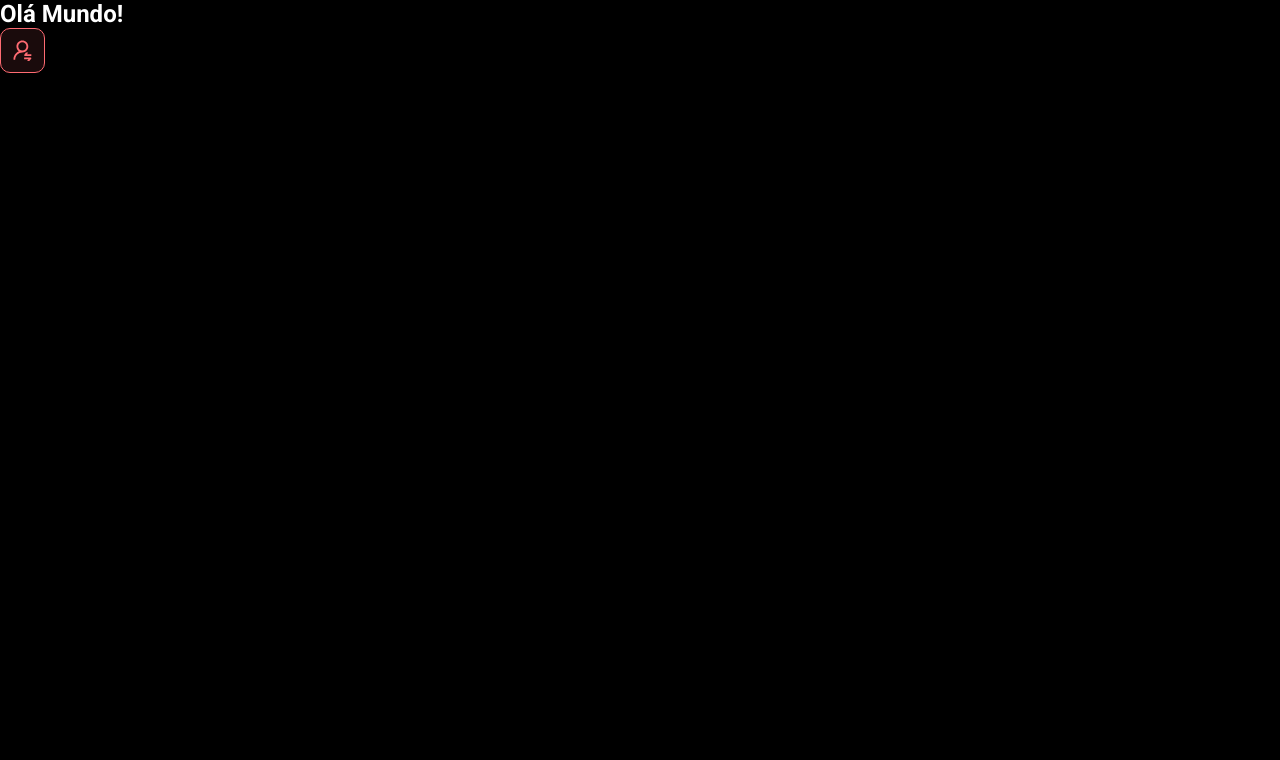
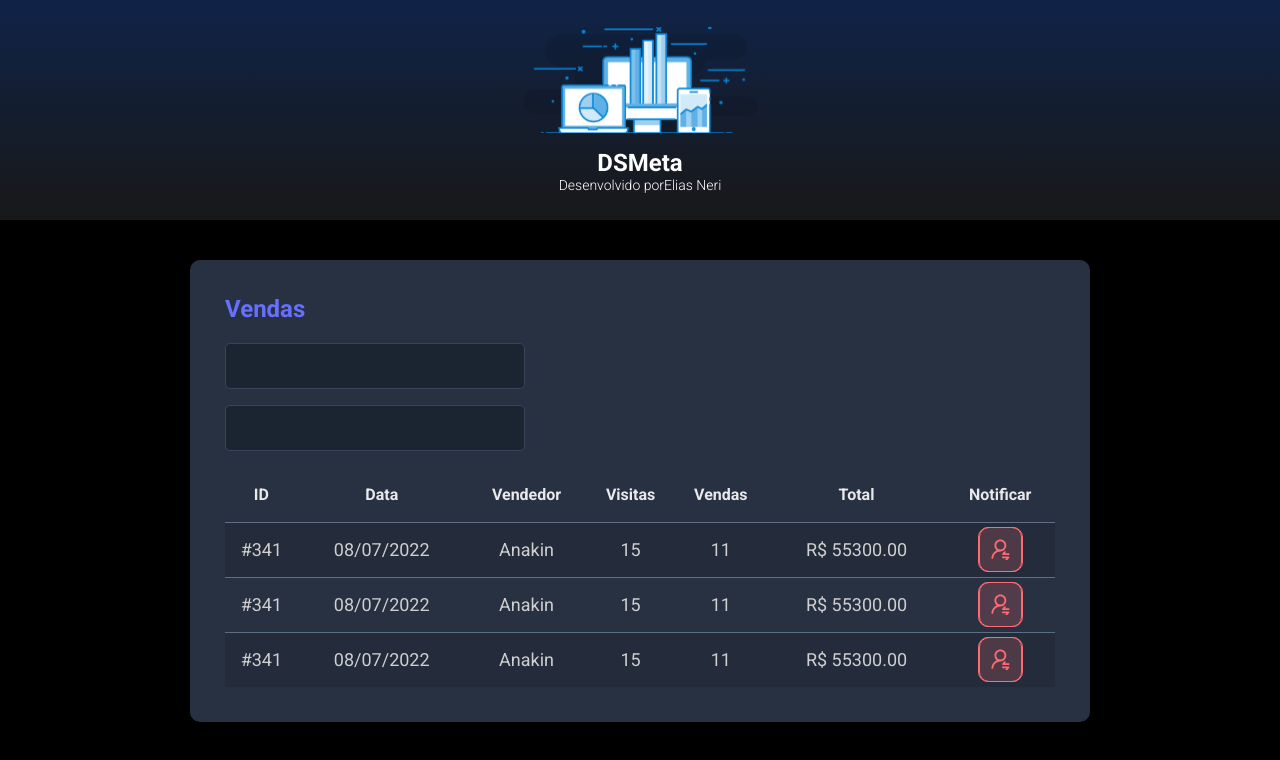
Before and after one commit to eliasneri/DS-Meta, a React (Vite) app in the folder frontend/: page / in a window 1280 px wide. Shown: the top 760 px of the page. Built offline with nearby package versions, Linux system fonts and the light colour scheme.

Commit message:
Others Componentes

```diff
--- a/frontend/index.html
+++ b/frontend/index.html
@@ -2,7 +2,7 @@
 <html lang="pt-BR">
   <head>
     <meta charset="UTF-8" />
-    <link rel="icon" type="image/svg+xml" href="/vite.svg" />
+
     <meta name="viewport" content="width=device-width, initial-scale=1.0" />
     <title>Elias Neri</title>
   </head>
--- a/frontend/src/App.tsx
+++ b/frontend/src/App.tsx
@@ -1,11 +1,20 @@
+import Header from "./components/header"
+import SalesCard from "./components/salescard"
 import NotificationButton from "./components/notificationButton"
 
 function App() {
 
     return (
         <>
-            <h2>Olá Mundo!</h2>
-            <NotificationButton />
+            <Header />
+                <main>
+                    <section id="sales">
+                        <div className="dsmeta-container">
+                             <SalesCard />
+                        </div>
+
+                    </section>
+                </main>
         </>
     )
 }
--- /dev/null
+++ b/frontend/src/components/header/index.tsx
@@ -0,0 +1,19 @@
+import logo from '../../assets/img/logo.svg'
+import './styles.css'
+
+function Header() {
+    return (
+        <header>
+            <div className="dsmeta-logo-container">
+                <img src={logo} alt="DSMeta" />
+                <h1>DSMeta</h1>
+                <p>
+                    Desenvolvido por
+                    <a href="www.github.com/eliasneri">Elias Neri</a>
+                </p>
+            </div>
+        </header>
+    )
+}
+
+export default Header
--- /dev/null
+++ b/frontend/src/components/header/styles.css
@@ -0,0 +1,27 @@
+header {
+    background: linear-gradient(180deg, #102347 0%, #181818 100%);
+    height: 220px;
+    display: flex;
+    align-items: center;
+    justify-content: center;
+  }
+
+  .dsmeta-logo-container {
+    display: flex;
+    flex-direction: column;
+    align-items: center;
+  }
+
+  .dsmeta-logo-container img {
+    width: 235px;
+  }
+
+  .dsmeta-logo-container h1 {
+    margin-top: 15px;
+    font-size: 24px;
+  }
+
+  .dsmeta-logo-container p {
+    font-size: 14px;
+    font-weight: 300;
+  }
--- a/frontend/src/components/notificationButton/index.tsx
+++ b/frontend/src/components/notificationButton/index.tsx
@@ -5,7 +5,6 @@
     return (
         <div className="dsmeta-red-btn">
             <img src= {icon} alt="Notification" />
-
         </div>
 
     )
--- /dev/null
+++ b/frontend/src/components/salescard/index.tsx
@@ -0,0 +1,83 @@
+import NotificationButton from '../notificationButton'
+import './styles.css'
+
+function SalesCard() {
+    return  (
+        <div className="dsmeta-card">
+            <h2 className="dsmeta-sales-title">Vendas</h2>
+            <div>
+                <div className="dsmeta-form-control-container">
+                    <input className="dsmeta-form-control" type="text" />
+                </div>
+                <div className="dsmeta-form-control-container">
+                    <input className="dsmeta-form-control" type="text" />
+                </div>
+            </div>
+
+            <div>
+                <table className="dsmeta-sales-table">
+                    <thead>
+                        <tr>
+                            <th className="show992">ID</th>
+                            <th className="show576">Data</th>
+                            <th>Vendedor</th>
+                            <th className="show992">Visitas</th>
+                            <th className="show992">Vendas</th>
+                            <th>Total</th>
+                            <th>Notificar</th>
+                        </tr>
+                    </thead>
+                    <tbody>
+                        <tr>
+                            <td className="show992">#341</td>
+                            <td className="show576">08/07/2022</td>
+                            <td>Anakin</td>
+                            <td className="show992">15</td>
+                            <td className="show992">11</td>
+                            <td>R$ 55300.00</td>
+                            <td>
+                                <div className="dsmeta-red-btn-container">
+                                    <div className="dsmeta-red-btn">
+                                        <NotificationButton />
+                                    </div>
+                                </div>
+                            </td>
+                        </tr>
+                        <tr>
+                            <td className="show992">#341</td>
+                            <td className="show576">08/07/2022</td>
+                            <td>Anakin</td>
+                            <td className="show992">15</td>
+                            <td className="show992">11</td>
+                            <td>R$ 55300.00</td>
+                            <td>
+                                <div className="dsmeta-red-btn-container">
+                                    <div className="dsmeta-red-btn">
+                                        <NotificationButton />
+                                    </div>
+                                </div>
+                            </td>
+                        </tr>
+                        <tr>
+                            <td className="show992">#341</td>
+                            <td className="show576">08/07/2022</td>
+                            <td>Anakin</td>
+                            <td className="show992">15</td>
+                            <td className="show992">11</td>
+                            <td>R$ 55300.00</td>
+                            <td>
+                                <div className="dsmeta-red-btn-container">
+                                    <div className="dsmeta-red-btn">
+                                        <NotificationButton />
+                                    </div>
+                                </div>
+                            </td>
+                        </tr>
+                    </tbody>
+                </table>
+            </div>
+        </div>
+    )
+}
+
+export default SalesCard
--- /dev/null
+++ b/frontend/src/components/salescard/styles.css
@@ -0,0 +1,104 @@
+.dsmeta-card {
+    background-color: #283142;
+    border-radius: 10px;
+    padding: 30px 10px;
+  }
+
+  .dsmeta-container {
+    width: 100%;
+    max-width: 900px;
+    margin: 0 auto;
+  }
+
+
+.dsmeta-sales-title {
+    color: #676fff;
+    font-size: 24px;
+    margin-bottom: 20px;
+  }
+
+  .dsmeta-form-control-container {
+    margin-bottom: 16px;
+    max-width: 300px;
+  }
+
+  .dsmeta-form-control {
+    width: 100%;
+    height: 46px;
+    background-color: #1b2531;
+    border: 1px solid #384459;
+    border-radius: 5px;
+    color: #9aaabe;
+    padding: 0 20px;
+    font-size: 18px;
+  }
+
+  .dsmeta-sales-table {
+    width: 100%;
+    border-spacing: 0;
+    border-collapse: collapse;
+  }
+
+  .dsmeta-sales-table thead {
+    height: 55px;
+    font-size: 16px;
+    color: #e9e9e9;
+    font-weight: 700;
+  }
+
+  .dsmeta-sales-table tbody {
+    font-size: 14px;
+    font-weight: 400;
+    color: #cfcfcf;
+    text-align: center;
+  }
+
+  .dsmeta-sales-table tbody tr {
+    height: 74px;
+    border-top: 1px solid #5f6e82;
+  }
+
+  .dsmeta-sales-table tbody tr:hover > td {
+    background-color: #384459;
+  }
+
+  .dsmeta-sales-table tbody tr:nth-child(odd) {
+    background-color: #242c3b;
+  }
+
+  .dsmeta-red-btn-container {
+      display: flex;
+      justify-content: center;
+  }
+
+  .show576 {
+      display: none;
+  }
+
+  .show992 {
+      display: none;
+  }
+
+  @media (min-width: 576px) {
+      .show576 {
+          display: table-cell;
+      }
+
+      .dsmeta-card {
+          padding: 35px;
+      }
+
+      .dsmeta-sales-table tbody tr {
+          height: 55px;
+      }
+
+      .dsmeta-sales-table tbody {
+          font-size: 18px;
+      }
+  }
+
+  @media (min-width: 992px) {
+      .show992 {
+          display: table-cell;
+      }
+  }
--- a/frontend/src/main.tsx
+++ b/frontend/src/main.tsx
@@ -1,7 +1,7 @@
 import React from 'react'
 import ReactDOM from 'react-dom/client'
 import App from './App'
-import './index.css'
+import './style.css'
 
 ReactDOM.createRoot(document.getElementById('root') as HTMLElement).render(
   <React.StrictMode>
--- a/frontend/src/index.css
+++ b/frontend/src/style.css
@@ -19,3 +19,13 @@
   color: unset;
   text-decoration: none;
 }
+
+.dsmeta-container {
+  width: 100%;
+  max-width: 900px;
+  margin: 0 auto;
+}
+
+#sales {
+  padding: 40px 10px;
+}
```
Also changed, not shown: frontend/src/assets/img/logo.svg (added).
